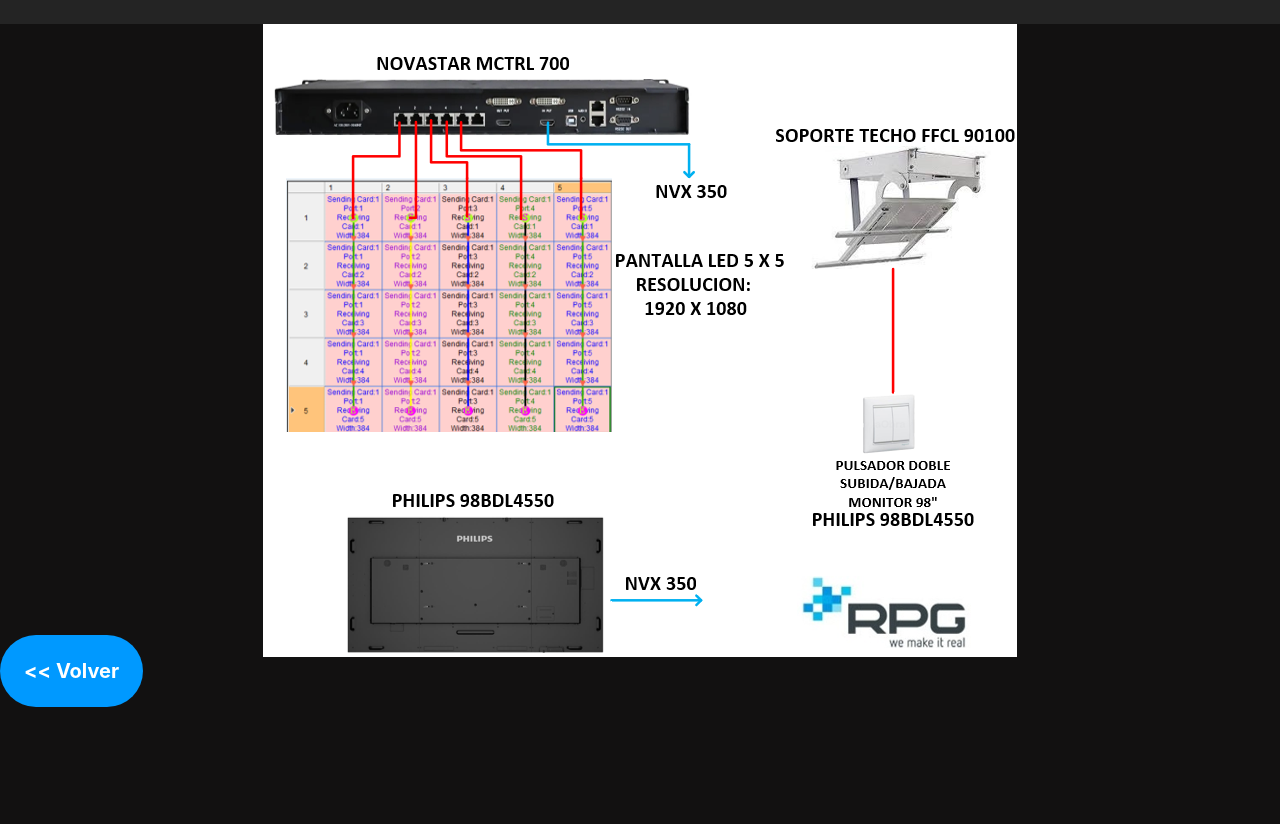
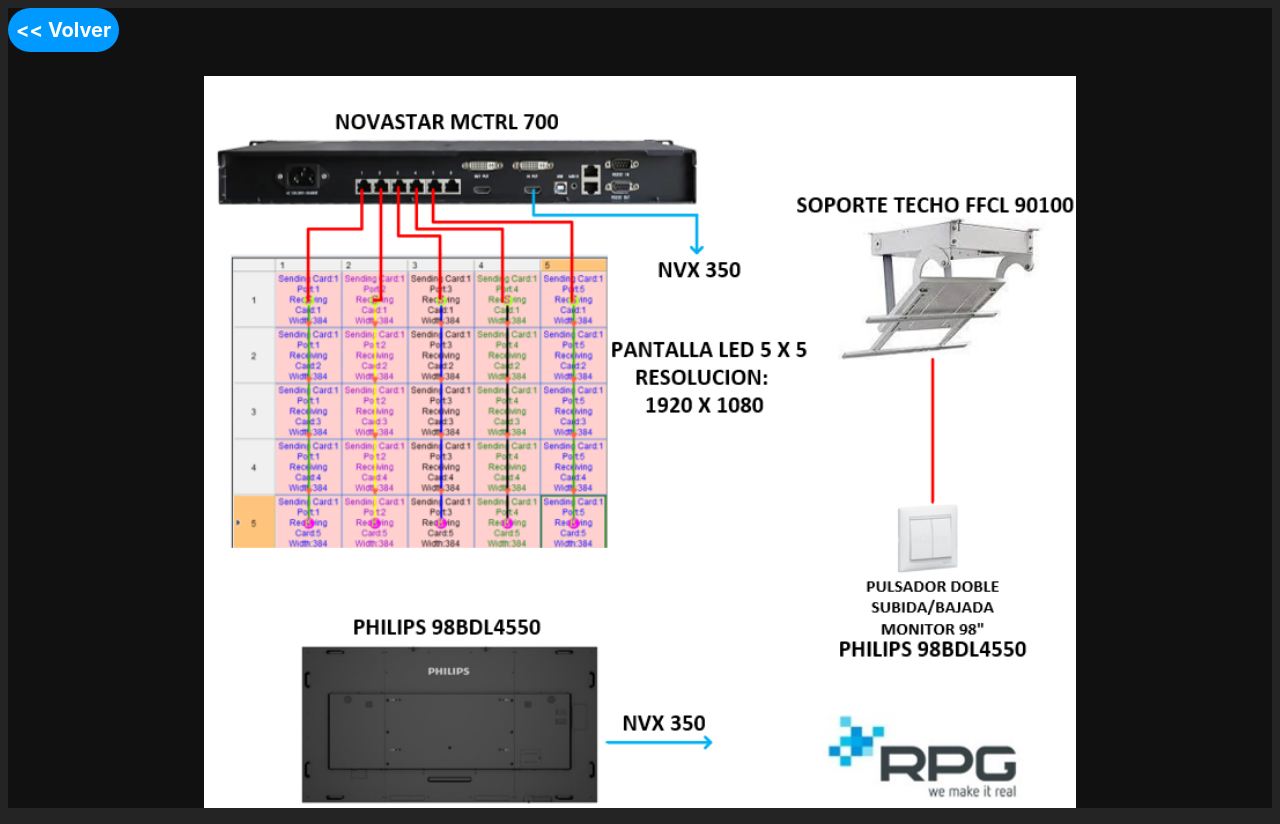
Before and after one commit to jaso69/documentacion, a plain HTML site: page consejo.html in a window 1280 px wide. Drawn offline with nearby package versions, Linux system fonts and the light colour scheme.

Commit message:
css schema

```diff
--- a/consejo.html
+++ b/consejo.html
@@ -11,18 +11,18 @@
     <script src="https://cdn.tailwindcss.com"></script>
     <title>RPG Documentación Sala Consejo</title>
 </head>
-<body>
-    <main>
-        <img src="./img/esquemas/EsquemaConsejo.png" alt="" class="mx-auto mt-6">
-    </main>
-    <footer>
+<body class="flex flex-col m-2">
+    <nav>
         <a
             href="esquemas.html"
             id="volver"
-            class="bg-[#09f] text-white p-6 font-bold text-xl rounded-full hover:bg-white hover:text-[#09f]"
+            class="float-left bg-[#09f] text-white p-2 font-bold text-xl rounded-full hover:bg-white hover:text-[#09f]"
         >
         << Volver
         </a>
-    </footer>
+    </nav>
+    <main class="flex justify-center align-center h-screen">
+        <img src="./img/esquemas/EsquemaConsejo.png" alt="" class="mx-auto mt-6">
+    </main>
 </body>
 </html>
--- a/login.css
+++ b/login.css
@@ -1,6 +1,6 @@
 main{
     display: flex;
-    height: 100vh;
+    height: 70vh;
     align-items: center;
     justify-content: center;
 }
```
Also changed, not shown: electrico.html (+7 -7 lines), login.html (+1 -1 lines), pantalla.html (+7 -7 lines).
